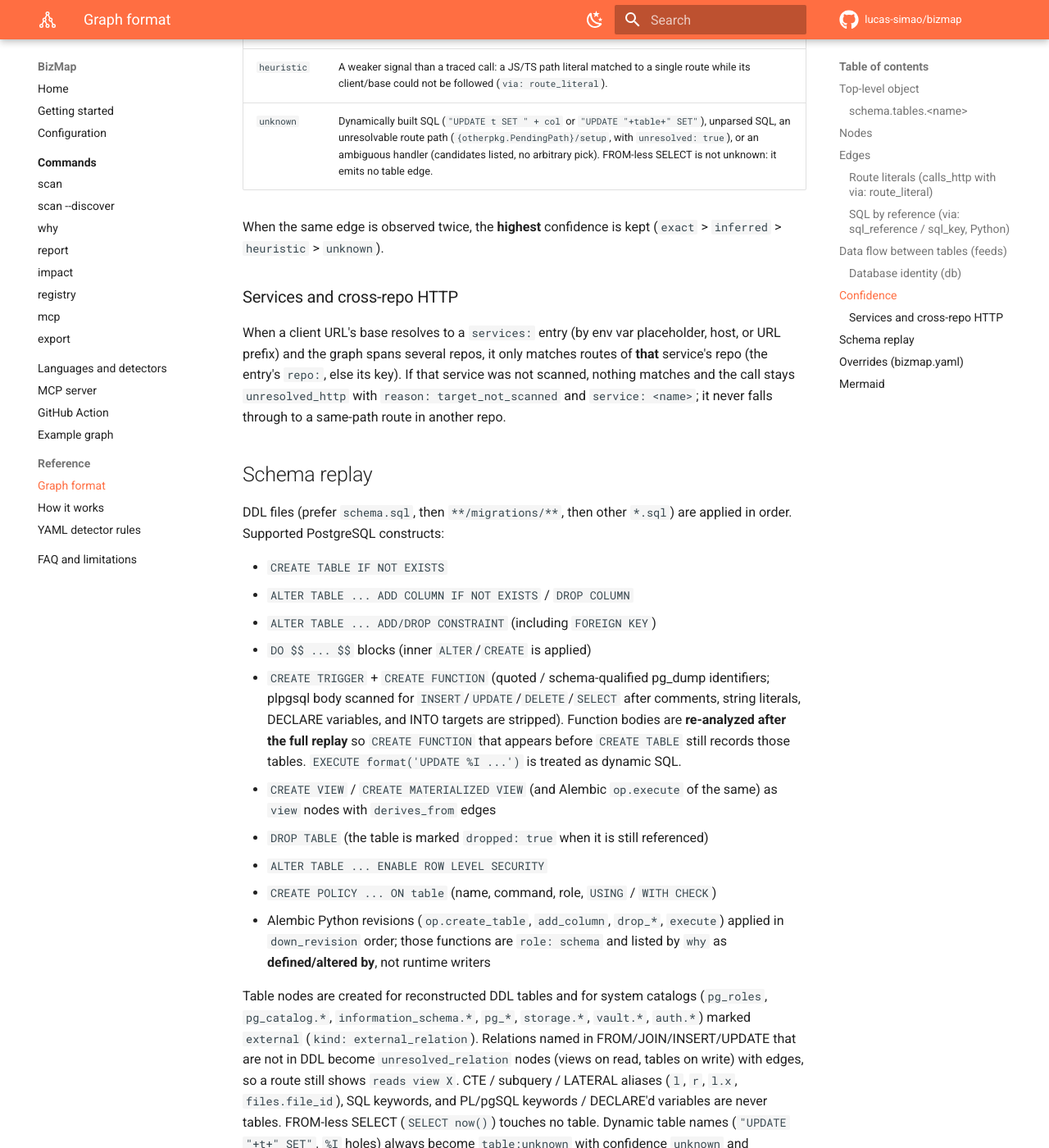
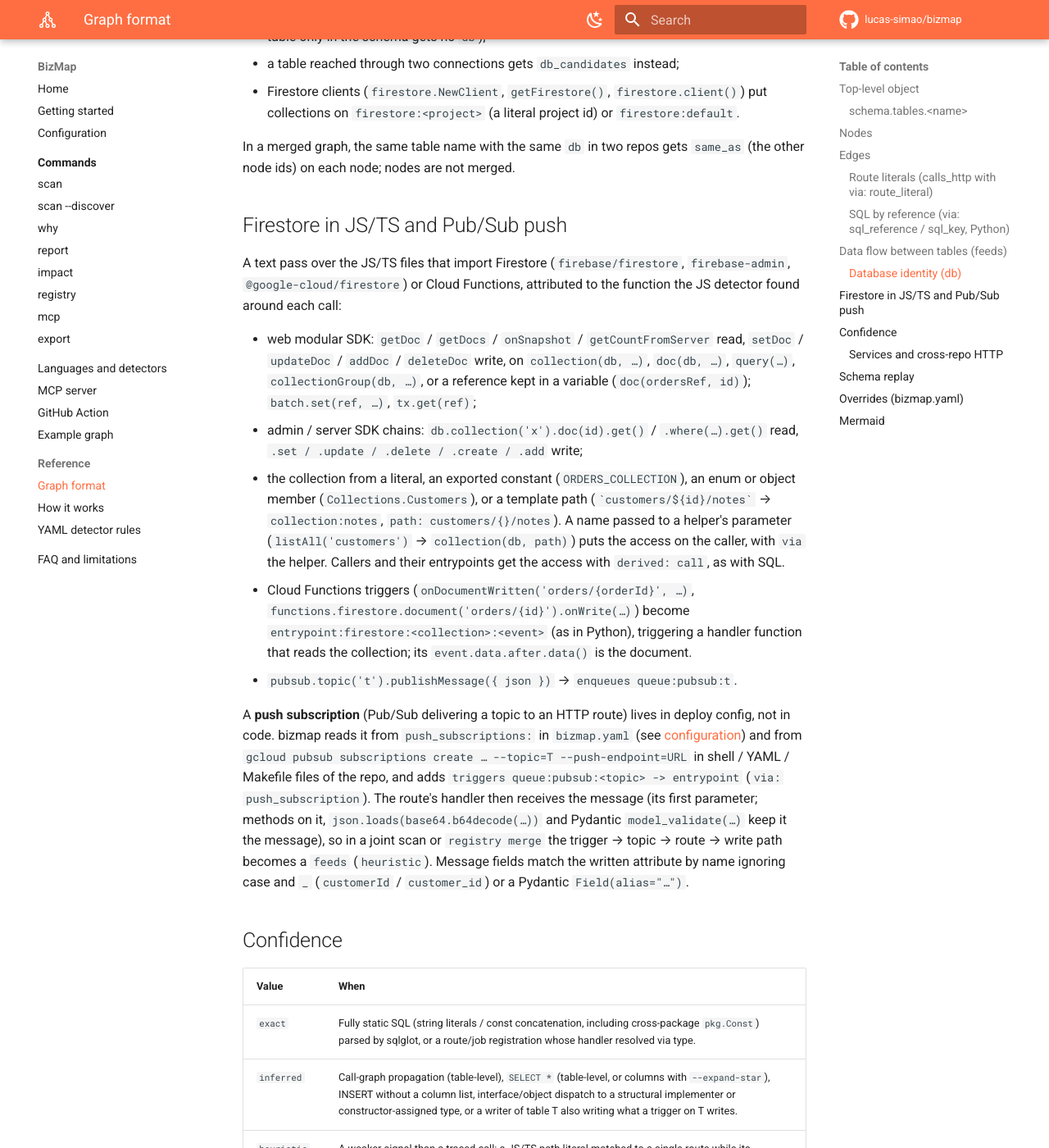
Before and after one commit to lucas-simao/bizmap, an MkDocs documentation site: the page built from docs/graph-schema.md, in a window 1280 px wide and 1400 px high, scrolled down 8617 px. Shown: the whole window at 82% size. Built offline with MkDocs 1.6.1 and Material for MkDocs 9.7.7, drawn with Linux system fonts in a browser that asks for light colours; comment, search, counter and statistics services are not loaded; some of the changed text lies outside the part shown.

Commit message:
test, docs: Firestore / SQLAlchemy Core / Pub/Sub push repros (A–E), Unreleased
Co-Authored-By: Claude Opus 5.5 <noreply@anthropic.com>
Claude-Session: https://claude.ai/code/session_01BbdLdRhQ7KEy8dTNahnuRH

```diff
--- a/docs/graph-schema.md
+++ b/docs/graph-schema.md
@@ -57,7 +57,7 @@ Every node has `id` and `type`. Extra fields depend on `type`.
 | `view` | `view:<name>` | `name`, `kind` (`view` \| `unresolved_relation`), optional `materialized` |
 | `column` | `column:<table>.<column>` | `table`, `name`, `data_type`, `nullable`, optional `why` |
 | `db_trigger` | `db_trigger:<name>` | `name`, `table`, `timing`, `events`, `function`, `evidence`; optional `columns` (the `UPDATE OF col, …` list, present only when the trigger has that clause) |
-| `collection` | `collection:<name>` | `name` (Firestore collection); optional `db` (`firestore:<project\|default>`), `same_as` |
+| `collection` | `collection:<name>` | `name` (Firestore collection: the **last** collection of its path, so `customers/{id}/notes` is `collection:notes`, as in Python); optional `path` (the full path with `{}` for ids, from JS/TS) / `paths`, `db` (`firestore:<project\|default>`), `same_as` |
 | `queue` | `queue:<kind>:<name>` | `kind` (`celery` \| `rq` \| `cloud_tasks` \| `pubsub` \| `firestore` \| `topic`), `name` |
 
 On a merged registry graph, function / entrypoint / queue ids are prefixed
@@ -99,10 +99,10 @@ picking an arbitrary match.
 | --- | --- | --- | --- |
 | `calls` | `function` | `function` | Intra-project call (handler → service → repository). Interface dispatch uses `inferred` and may list `candidates`. `supabase.rpc` calls `function:sql.<name>`. |
 | `reads` | `function` / `entrypoint` / `db_trigger` | `column`, `table`, or `collection` | SQL, ORM, or Firestore reads this data. |
-| `writes` | `function` / `entrypoint` / `db_trigger` | `column`, `table`, or `collection` | SQL, ORM, or Firestore writes this data. |
-| `triggers` | `entrypoint` or `db_trigger` (or a collection writer) | `function` / `entrypoint` | HTTP route / ticker job / DB trigger / Firestore writer invokes a function. |
+| `writes` | `function` / `entrypoint` / `db_trigger` | `column`, `table`, or `collection` | SQL, ORM, or Firestore writes this data. A JS/TS Firestore write has `fields` (the keys of the object written). |
+| `triggers` | `entrypoint` or `db_trigger` (or a collection writer, or a `queue`) | `function` / `entrypoint` | HTTP route / ticker job / DB trigger / Firestore writer invokes a function. `queue:pubsub:<topic> -> entrypoint` with `via: push_subscription`: a Pub/Sub push subscription delivers the topic to that route (see [Firestore in JS/TS](#firestore-in-jsts-and-pubsub-push)). |
 | `calls_http` | `function` | `entrypoint` | HTTP client URL matched a scanned route (same repo or via `services:` env/host/URL). |
-| `enqueues` | `function` | `queue` | Celery/RQ/Cloud Tasks/Pub/Sub produce site. |
+| `enqueues` | `function` | `queue` | Celery/RQ/Cloud Tasks/Pub/Sub produce site. JS/TS `pubsub.topic(t).publishMessage({ json })` / `publishJSON(obj)` has `fields` (the message keys). |
 | `derives_from` | `view` | `table` or `view` | View (or materialized view) is defined from these base relations. |
 | `feeds` | `table` / `view` | `table` or `collection` | Values read from one table are written to the other (often in another database). See [Data flow](#data-flow-between-tables-feeds). |
 
@@ -221,22 +221,28 @@ to the write:
 | How | `confidence` |
 | --- | --- |
 | In one function: the rows of `SELECT id, valor FROM pedidos` (Go `rows.Scan(&a, &o.Total)`, `QueryRow(...).Scan`; JS/TS `const { rows } = await a.query(...)`, `for (const p of rows)`, `(await a.query(...)).rows[0]`; Python `cur.execute(...)` then `fetchone()` / `fetchall()` / `for row in cur`, `row["valor"]`, `row.valor`, `row[1]`) reach the arguments of an `INSERT` / `UPDATE` / upsert, a Firestore `set` / `update` / `add`, or an ORM write the detectors saw on that line (`upsert({ update: { total: p.valor } })`). Struct / object literals, assignments and lists (`append`, `push`) are followed. `INSERT … SELECT` and `UPDATE … FROM` map in one statement (unqualified columns with a single table in `FROM` belong to it), also in a SQL function body (`CREATE FUNCTION`), even when the detectors recorded only the write. | `exact` |
-| Through calls in the same service: a reader passes the value to a writer (`s.writeSummary(ctx, o)`), or a writer uses what a reader returns (`orders, _ := repo.ListPaid(ctx)`), up to 2 calls deep; Celery / RQ `task.delay(...)` to the task. | `heuristic` |
+| Through calls in the same service: a reader passes the value to a writer (`s.writeSummary(ctx, o)`), or a writer uses what a reader returns (`orders, _ := repo.ListPaid(ctx)`), up to 2 calls deep; Celery / RQ `task.delay(...)` to the task. | `heuristic` (edge; a column passed through unchanged stays `exact`) |
+| From a Firestore document: `fs.collection("orders").document(id).get().to_dict()`, `snap.data()`, `s.to_dict()` for `s in ….stream()`, `getDoc(doc(db, 'orders', id))`, a trigger's `event.data.after.data()`. Its fields are the source "columns" (`orders.customerId`, case kept, no schema needed); `snap.id`, `event.params.<id>` and the id passed to `.document(id)` are `orders.__id__`. | as above |
 | Through a queue: the producer publishes a message built from the source (`queue.publish('pedido-pago', { orderId: o.id })`), the consumer of the same topic (`subscribe` / `consume` / `process` / BullMQ `Worker`) writes the message's fields. Also across repos in a joint scan or `registry merge`. `emit` / `on` events only link inside one repo. | `heuristic` |
 
 - `via`: up to 5 paths (functions, and the queue for a queue hop), strongest
   first; `via_total` counts every path.
 - `column_map`: `{from, to, fn, confidence, evidence}` per mapped column.
-  `exact` when the value goes through unchanged in one function;
-  `heuristic` otherwise. `transform: true` when an expression or function
+  `exact` when the value goes through unchanged (in one function, or passed
+  through calls as it is); `heuristic` through a queue or a transformation. `transform: true` when an expression or function
   is in between (`sum(valor)`, `date_trunc('month', criado_em)`,
   `Math.round(p.valor * 100)`, `decimal.NewFromFloat(o.Valor)`); `path` for
   a value that crossed calls or a queue; `field` for the message field of a
   queue hop. `match: "name"` (heuristic) is used only when a row was copied
   whole and no column path was seen: columns with the same name on both
   sides (not `id` / `created_at` / `updated_at`).
+- `__id__` is a Firestore document's id. Like any identifier copied into an
+  identifier column, it is a reference: a flow made only of ids is not a
+  `feeds`; next to other fields it is mapped (`orders.__id__ ->
+  order_summary.order_id`).
 - Never invented: a column that is not in the source (or destination)
-  table's schema is never mapped — a plpgsql parameter or `DECLARE`
+  table's schema is never mapped (a Firestore collection has no schema: a
+  field read from its document counts) — a plpgsql parameter or `DECLARE`
   variable in `INSERT … SELECT found, store, s.name FROM stores s` is not
   `stores.found`; a column only in `WHERE` is not mapped; a function that
   reads A and writes B with no value in common (a permission check, a
@@ -278,6 +284,46 @@ table is in the repo's database, as before):
 
 In a merged graph, the same table name with the same `db` in two repos gets
 `same_as` (the other node ids) on each node; nodes are not merged.
+
+## Firestore in JS/TS and Pub/Sub push
+
+A text pass over the JS/TS files that import Firestore (`firebase/firestore`,
+`firebase-admin`, `@google-cloud/firestore`) or Cloud Functions, attributed to
+the function the JS detector found around each call:
+
+- web modular SDK: `getDoc` / `getDocs` / `onSnapshot` / `getCountFromServer`
+  read, `setDoc` / `updateDoc` / `addDoc` / `deleteDoc` write, on
+  `collection(db, …)`, `doc(db, …)`, `query(…)`, `collectionGroup(db, …)`, or a
+  reference kept in a variable (`doc(ordersRef, id)`); `batch.set(ref, …)`,
+  `tx.get(ref)`;
+- admin / server SDK chains: `db.collection('x').doc(id).get()` /
+  `.where(…).get()` read, `.set / .update / .delete / .create / .add` write;
+- the collection from a literal, an exported constant (`ORDERS_COLLECTION`),
+  an enum or object member (`Collections.Customers`), or a template path
+  (`` `customers/${id}/notes` `` → `collection:notes`, `path:
+  customers/{}/notes`). A name passed to a helper's parameter
+  (`listAll('customers')` → `collection(db, path)`) puts the access on the
+  caller, with `via` the helper. Callers and their entrypoints get the
+  access with `derived: call`, as with SQL.
+- Cloud Functions triggers (`onDocumentWritten('orders/{orderId}', …)`,
+  `functions.firestore.document('orders/{id}').onWrite(…)`) become
+  `entrypoint:firestore:<collection>:<event>` (as in Python), triggering a
+  handler function that reads the collection; its `event.data.after.data()`
+  is the document.
+- `pubsub.topic('t').publishMessage({ json })` → `enqueues queue:pubsub:t`.
+
+A **push subscription** (Pub/Sub delivering a topic to an HTTP route) lives in
+deploy config, not in code. bizmap reads it from `push_subscriptions:` in
+`bizmap.yaml` (see [configuration](configuration.md#push_subscriptions)) and
+from `gcloud pubsub subscriptions create … --topic=T --push-endpoint=URL` in
+shell / YAML / Makefile files of the repo, and adds `triggers
+queue:pubsub:<topic> -> entrypoint` (`via: push_subscription`). The route's
+handler then receives the message (its first parameter; methods on it,
+`json.loads(base64.b64decode(…))` and Pydantic `model_validate(…)` keep it
+the message), so in a joint scan or `registry merge` the trigger → topic →
+route → write path becomes a `feeds` (`heuristic`). Message fields match the
+written attribute by name ignoring case and `_` (`customerId` /
+`customer_id`) or a Pydantic `Field(alias="…")`.
 
 ## Confidence
 
```
Also changed, not shown: CHANGELOG.md (+40 -0 lines), docs/configuration.md (+17 -0 lines), 1 other file.
